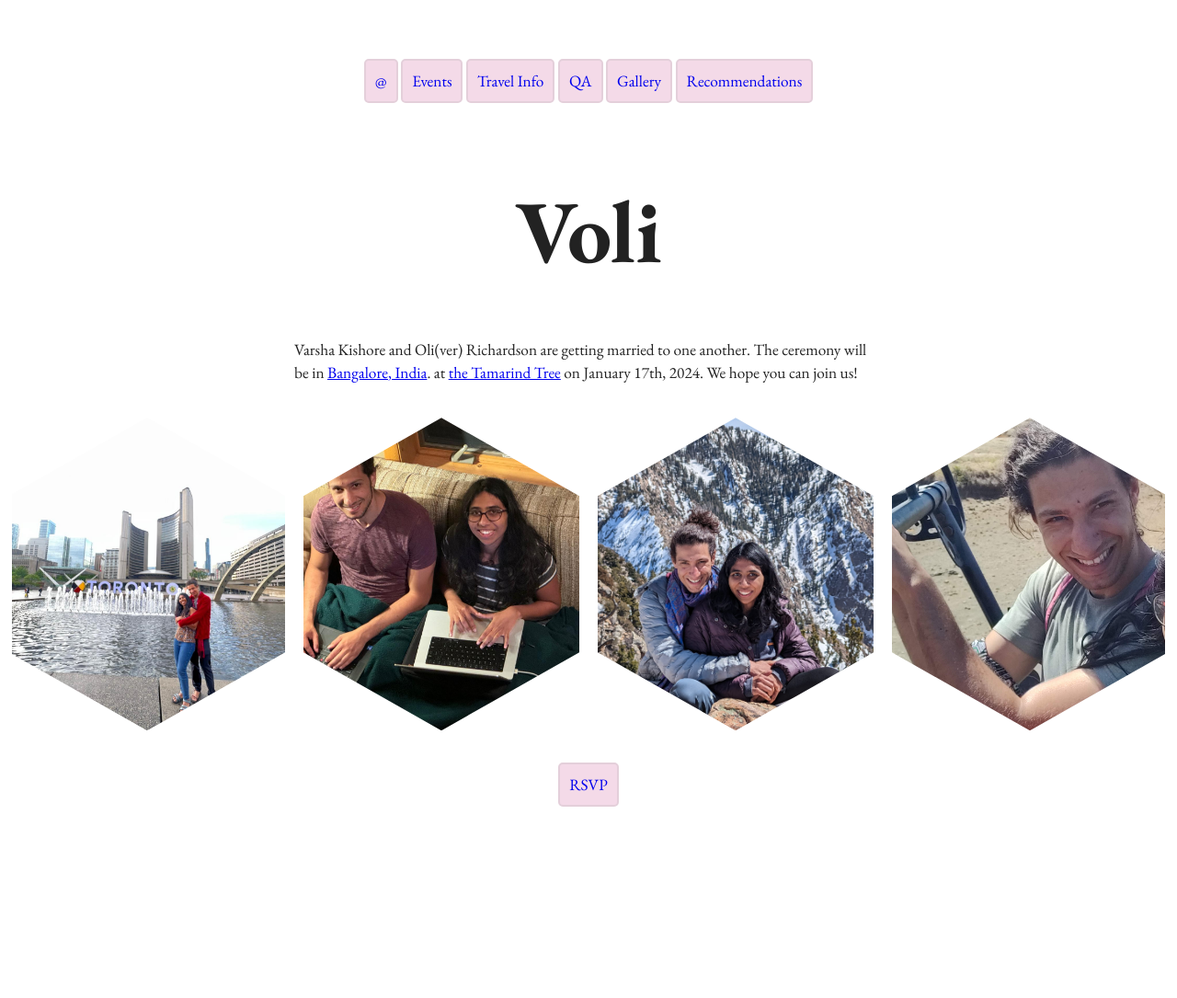
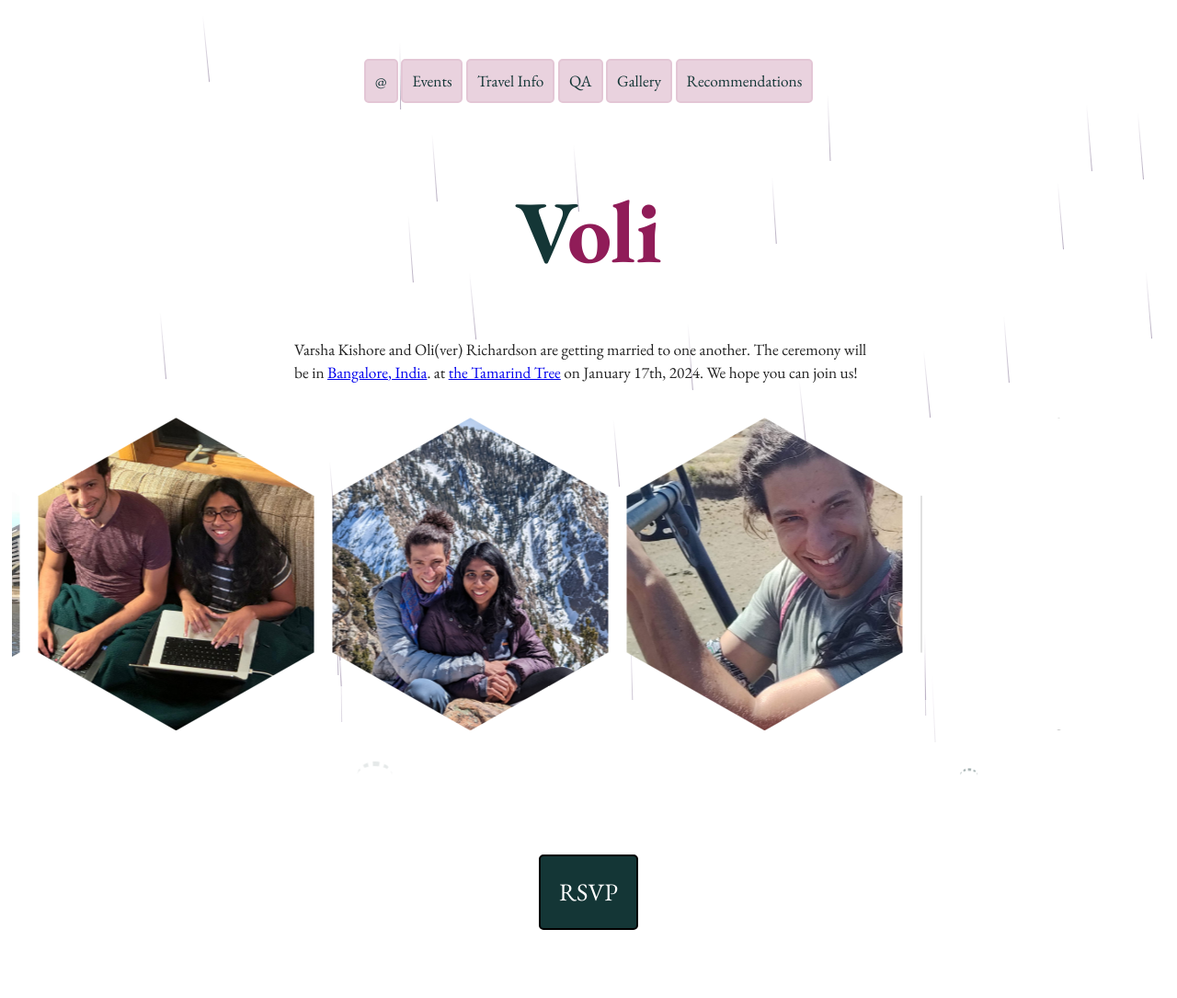
Before and after one commit to kaito-nakatani/shraito, a Jekyll site: the page built from index.md, in a window 1280 px wide. Shown: the whole page at 92% size. Built offline with Jekyll 4.4.1, drawn with Linux system fonts in a browser that asks for light colours; before the commit the page ends 951 px from its top, so only the background shows below that.

Commit message:
rain + some other stylings

```diff
--- a/_includes/head.html
+++ b/_includes/head.html
@@ -21,5 +21,10 @@ https://github.com/riggraz/no-style-please/blob/master/_includes/head.html.-->
     <link href="https://fonts.googleapis.com/css2?family=EB+Garamond:ital,wght@0,400..800;1,400..800&display=swap" rel="stylesheet">
 
     <link rel="shortcut icon" type="image/x-icon" href="{{ site.favicon | relative_url }}" />
-    <link rel="stylesheet" href="{{ "/cssjs/main.css" | relative_url }}" />
+    <link rel="stylesheet" href="{{ site.baseurl }}/cssjs/main.css" />
+    {% if page.custom_css %}
+    {% for sheet in page.custom_css %}
+    <link rel="stylesheet" href="{{ site.baseurl }}/cssjs/{{sheet}}.css" />
+    {% endfor %}
+    {% endif %}
   </head>
--- a/_layouts/default.html
+++ b/_layouts/default.html
@@ -2,6 +2,7 @@
 <html lang="{{ page.lang | default: "en" }}">
   {%- include head.html -%}
   <body>
+    <div class="rain-pane"></div>
     <main class="page-content" aria-label="Content">
       <div class="wrapper">
         {{ content }}
--- a/_layouts/tab.html
+++ b/_layouts/tab.html
@@ -4,7 +4,9 @@ layout: default
 
 {% include navbar.html %}
 
+<div class="center">
 <h1> {{page.title}} </h1>
+</div>
 
 {% if page.leftblock %}
 <div class="block">
--- a/cssjs/gallery.css
+++ b/cssjs/gallery.css
@@ -10,6 +10,7 @@
     align-items: center;
     /* max-width: 640px; */
     /* width: 100%; */
+    /* opacity: 50%; */
 }
 .hex-row {
     display: flex;
--- a/cssjs/main.css
+++ b/cssjs/main.css
@@ -1,4 +1,9 @@
 /* replacement for default styling, which I have now removed */
+
+:root{
+    --vcolor:rgb(20, 54, 54);
+    --ocolor:rgb(144, 28, 88);
+}
 
 *:target { background: yellow; }
 navbar {
@@ -68,8 +73,11 @@ body {
     border-radius: 5px;
     padding:10px;
     margin-bottom:10px;
-    background-color: rgb(244, 218, 232);
-    border: 2px solid rgb(228, 207, 218);
+    /* background-color: rgb(244, 218, 232);
+    border: 2px solid rgb(228, 207, 218); */
+    background-color: color-mix(in srgb, var(--ocolor) 20%, white);
+    border: 2px solid color-mix(in srgb, var(--ocolor) 25%, white);
+
     transition: font-size .2s, background-color .15s;
 }
 
@@ -78,6 +86,26 @@ body {
 }
 .nav-item a {
     text-decoration : none;
+    color: var(--vcolor)
+}
+
+.rsvp {
+    display: inline-block;
+    border-radius: 5px;
+    border: 2px solid black;
+    transition: font-size .2s, background-color .15s;
+
+    padding: 20px;
+    font-size: 20pt;
+    background-color:var(--vcolor);
+    /* color:white; */
+    margin-top: 100px;
+}
+.rsvp a {
+    color: white;
+}
+.rsvp:hover {
+    font-size:30pt;
 }
 
 .nav-item.current-tab {
@@ -98,11 +126,24 @@ body {
 
 .marquee {
     position: relative;
-    /* animation: marquee 10s linear infinite; */
+    animation: marquee 20s linear infinite;
     width: 100%;
 }
 
-@keyframes marquee1 {
+@keyframes marquee {
     0%   { transform: translate(0, 0); }
     100% { transform: translate(-100%, 0); }
 }
+
+span.varsha {
+    color: var(--vcolor)
+        /* color-mix(teal 80%, black); */
+    /* font-size: 100pt; */
+    /* margin-right:-5px; */
+}
+
+span.oli {
+    /* color: rgb(224, 117, 172); */
+    /* margin-left: -5px; */
+    color: var(--ocolor);
+}
--- /dev/null
+++ b/cssjs/rain.css
@@ -0,0 +1,106 @@
+.rain-pane {
+    position: absolute;
+    left: 0;
+    width: 100%;
+    height: 100%;
+    pointer-events: none;
+    overflow:hidden;
+}
+
+.raindrop {
+    position: absolute;
+    bottom: 100%;
+    height: 120px;
+    width: 5px;
+    pointer-events: none;
+    animation: drop 2s linear infinite;
+    /* transition: left .2s; */
+    /* , top .2s; */
+}
+
+
+ @keyframes drop {
+    0% {
+        /* transform: translateY(0%); */
+        /* transform: translateY(0%); */
+        /* left: var(--reset-pos); */
+        top: 0%;
+    }
+    5% {
+        /* left: var(--reset-pos);  */
+    }
+    75% {
+        /* transform: translateY(90%); */
+        top: 85%;
+    }
+    100% {
+        /* transform: translateY(90%); */
+        top: 85%;
+    }
+}
+
+.stem {
+    width: 1px;
+    height: 60%;
+    /* margin-left: 7px; */
+    /* background: linear-gradient(to bottom, rgba(255, 255, 255, 0), rgba(31, 2, 61, 0.329)); */
+    background: linear-gradient(to bottom, rgba(255, 255, 255, 0), rgba(31, 2, 61, 0.329));
+    /* background:gray; */
+    animation: stem 2s linear infinite;
+    animation-delay: inherit;
+    animation-duration: inherit;
+}
+
+@keyframes stem {
+    0% {
+      /* height: 100%; */
+      opacity: 1;
+    }
+    65% {
+      /* height: 100%; */
+      opacity: 1;
+    }
+    75% {
+      /* height: 0%; */
+      opacity: 0;
+    }
+    100% {
+      /* height: 0%; */
+      opacity: 0;
+    }
+}
+
+.splat {
+    width: 15px;
+    height: 10px;
+    /* border-top: 2px dotted rgba(255, 255, 255, 0.5); */
+    /* border-top:2px dotted rgba(255, 0, 0, 0.5); */
+    border-top:2px dotted var(--vcolor);
+    border-radius: 50%;
+    opacity: 1;
+    transform: scale(0);
+    animation: splat 2s linear infinite;
+    animation-delay: inherit;
+    animation-duration: inherit;
+    /* display: none; */
+    display: block;
+}
+
+@keyframes splat {
+    0% {
+      opacity: 1;
+      transform: scale(0);
+    }
+    80% {
+      opacity: 1;
+      transform: scale(0);
+    }
+    90% {
+      opacity: 0.5;
+      transform: scale(1);
+    }
+    100% {
+      opacity: 0;
+      transform: scale(3);
+    }
+}
--- a/cssjs/rain.js
+++ b/cssjs/rain.js
@@ -1,3 +1,161 @@
+console.log("rain.js starting!");
+
+// Parameters:
+let n_drops = 100;
+let push_start = $('.hex-container').offset().top;
+let push_end = $('.hex-container').height() + push_start;
+let base_fall_rate = 7;
+
+// let init_velo = 10; // pixels per 100ms
+// let accel = 0.2;
+
+//state
+let drops = [];
+let wind = 0;
+let wind_momentum = 0;
+
+let _$hexes = $('.hex');
+/*function hex_idx(x_coord ){
+    for( let i = 0; i < _hexes.length; i++) {
+        rect = _$hexes[i].getBoundingClientRect();
+        w = rect.width;
+        if(x_coord < rect.x) return undefined;
+        if(x_coord >= rect.x && x_coord <= rect.x+w)
+            return i;
+    }
+}*/
+// function update
+function push_target(x_coord ){
+    _$hexes = $('.hex');
+    // console.log('**************')
+
+    for( let i = 0; i < _$hexes.length; i++) {
+        rect = _$hexes[i].getBoundingClientRect();
+        // console.log(i, rect);
+        w = rect.width;
+        if(x_coord < rect.x) return undefined;
+        if(x_coord >= rect.x && x_coord <= rect.x + w/2) {
+            // console.log(i,"LEFT");
+            // return -1;
+            return [rect.x, rect.y+rect.height/4];
+        }
+
+        if(x_coord > rect.x + w/2 && x_coord <= rect.x + w) {
+            // return 1;
+            return [rect.x + w, rect.y+rect.height/4];
+        }
+    }
+}
+
+function RainDrop() {
+    // this.velo = init_velo;
+    this.y = 0;
+    this.x = Math.floor(Math.random()*98 + 1);
+    this.x_init = this.x;
+    this.vx = 0;
+    this.vy = 0;
+    this.mass = 0.8 + 0.4*Math.random();
+    this.animated = true;
+
+    let delay = (1-Math.pow(Math.random(), 4))* 5 + Math.random();
+    // let delay = Math.random()*.1;
+
+    let e = $('<div>', {class : 'raindrop', style : `left: ${this.x}%;`});
+    let stem = $('<div>', {class : 'stem'});
+    let splat = $('<div>', {class : 'splat'});
+
+    animation_props = {
+        'animation-delay' : `${delay}s`,
+        'animation-duration' : `${1 + Math.random()}s`
+    };
+    // splat.css(animation_props);
+    // stem.css(animation_props);
+    e.css(animation_props);
+    e.css('--x-init', this.x)
+
+    e.append(stem,splat);
+    this.element = e;
+}
+
+
+function tick_rain() {
+    let $rain_pane = $('.rain-pane');
+    rain_width = $rain_pane.width();
+    rain_height = $rain_pane.height();
+
+    wind_momentum += 0.4*(Math.random()-0.5);
+    wind += wind_momentum;
+    wind *= 0.7;
+    wind_momentum *= 0.97;
+
+    for(const drop of drops) {
+        // drop.pos -= drop.velo;
+        // drop.velo += accel;
+        // Math.floor(100*Math.random())+'%'
+        // collide = document.elementFromPoint(window.innerHeight)
+
+        y = parseInt(drop.element.css('top')); // somehow this is in pixels
+        h = drop.element.innerHeight();
+
+        if(drop.animated && y+h >= push_start && y+h <= push_end
+            ) {
+            // console.log(drop);
+            /*drop.element.css('animation-play-state', 'paused');
+            drop.animated = false;
+            setTimeout(function(drop){
+                // drop.element.css('animation-play-state', 'running');
+                // drop.animated = true;
+            }, .5, drop);*/
+
+            tgt = push_target(drop.x*rain_width/100);
+            // console.log(tgt);
+            if(tgt) {
+                drop.x = tgt[0]*100/rain_width;
+                drop.y = (tgt[1]-h)*100/rain_height;
+            }
+            // drop.element.css
+        }
+
+
+        drop.vx += (Math.random()*2 -1)*0.05;
+        drop.vx *= 0.9;
+
+        if (y+h < push_start)
+            drop.vx += (wind/drop.mass - drop.vx) / 8;
+        // else
+
+        drop.x += drop.vx;
+
+        // drop.element.css('left', Math.floor(drop.x)+"%");
+        drop.element.css({
+            'left': drop.x+"%",
+            rotate: -Math.atan(drop.vx / base_fall_rate)+"rad"});
+        // drop.element.css('top', drop.y+"%");
+        // drop.element.css('top', drop.y+"%");
+        // drop.element.css('left', Math.floor(drop.x)+"px;");
+    }
+}
+
+function drop_reset(evt) {
+    let drop = evt.data.drop;
+    drop.x = drop.x_init;
+    // drop.element.css('transition', 'none');
+    drop.element.css('left', drop.x_init+'%');
+    // drop.element.css('transition', 'left .2s');
+
+    evt.stopPropagation();
+}
+
+// Ok, go!
 $(function(){
+    $rain_pane = $('.rain-pane');
+    for(let d = 0; d < n_drops; d += 1) {
+        let drop = new RainDrop();
+        $rain_pane.append(drop.element);
+        drops.push(drop);
+        drop.element.on("animationiteration", {drop : drop}, drop_reset);
+    }
+    window.setInterval(tick_rain, 50);
+});
 
-});
+console.log("RAIN.js finished!");
--- a/index.md
+++ b/index.md
@@ -3,12 +3,16 @@
 # To modify the layout, see https://jekyllrb.com/docs/themes/#overriding-theme-defaults
 
 layout: default
+custom_css:
+    - rain
+custom_js:
+    - rain
 ---
 {% include navbar.html %}
 
 
 <div class="center">
-<h1 class="main-title">Voli</h1>
+<h1 class="main-title"><span class="varsha">V</span><span class="oli">oli</span></h1>
 </div>
 
 Varsha Kishore
@@ -37,7 +41,7 @@ We hope you can join us!
 
 
 <div class="center">
-<div class="nav-item">
+<div class="nav-item rsvp">
     <a href="form"> RSVP </a>
 </div>
 </div>
```
Also changed, not shown: _evts/halm.md (+1 -1 lines), _tabs/events.md (+1 -1 lines), cssjs/passwd.js (added).
